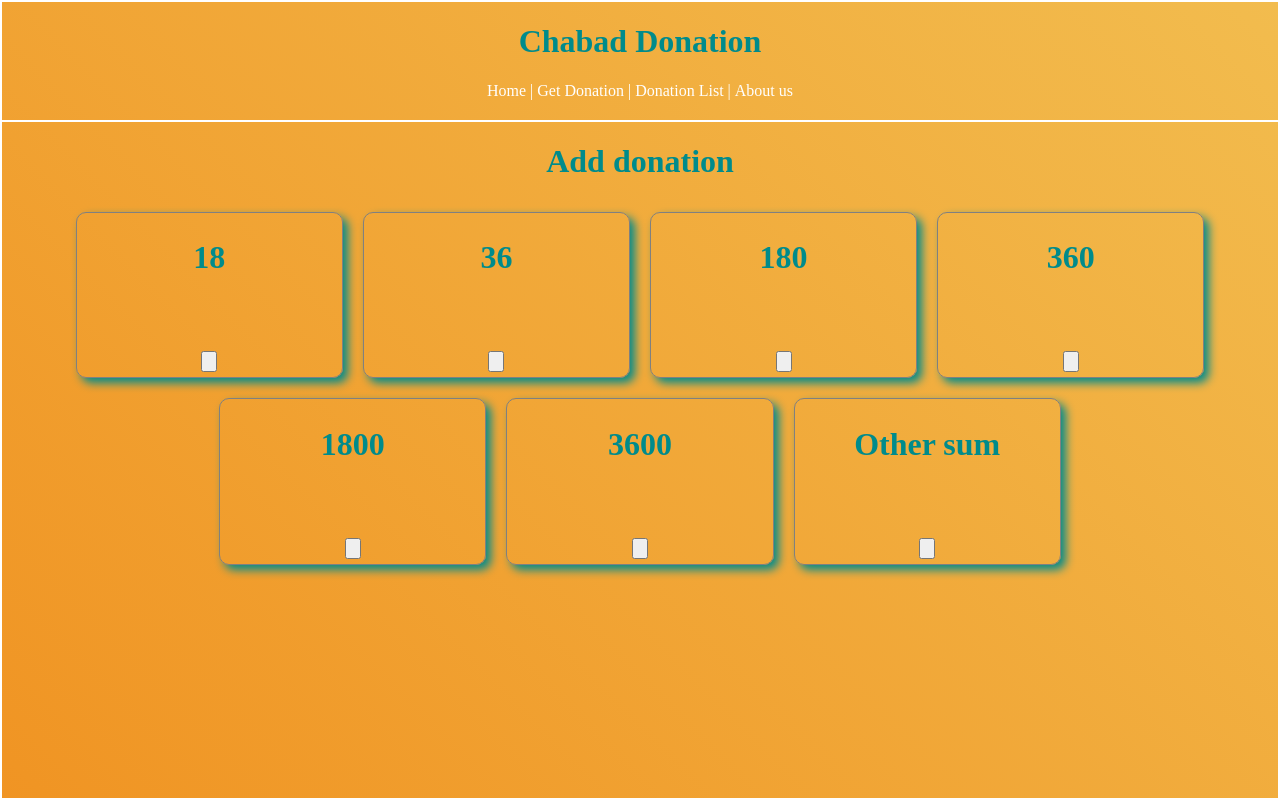
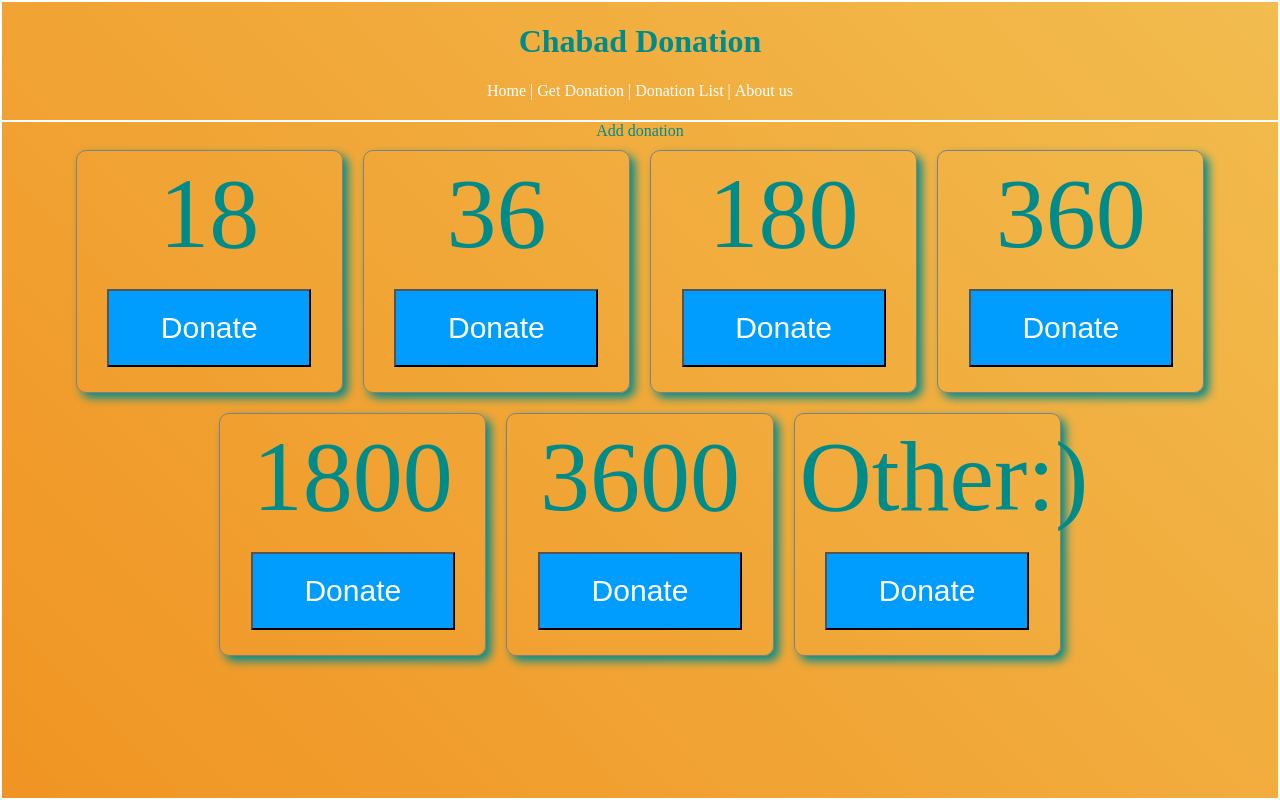
Before and after one commit to zeev-mindali/class-89, a React (Create React App) app in the folder react/my_donation/: page /add in a window 1280 px wide. Built offline with nearby package versions, Linux system fonts and the light colour scheme.

Commit message:
donation props and navigate

```diff
--- a/react/my_donation/src/Components/Pages/AddDonation/AddDonation.tsx
+++ b/react/my_donation/src/Components/Pages/AddDonation/AddDonation.tsx
@@ -5,7 +5,7 @@ function AddDonation(): JSX.Element {
   const paymentSums = [18, 36, 180, 360, 1800, 3600, 0];
   return (
     <div className="AddDonation">
-      <h1>Add donation</h1>
+      <div >Add donation</div>
       {paymentSums.map((item) => (
         <SingleDonation donationSum={item} />
       ))}
--- a/react/my_donation/src/Components/Pages/AddDonation/SingleDonation/SingleDonation.css
+++ b/react/my_donation/src/Components/Pages/AddDonation/SingleDonation/SingleDonation.css
@@ -1,3 +1,13 @@
 .SingleDonation {
-
 }
+button {
+  padding: 20px;
+  width: 80%;
+  margin-bottom: 20px;
+  font-size: 30px;
+  background-color: #009dff;
+  color: white;
+}
+.DonateSum {
+  font-size: 100px;
+}
--- a/react/my_donation/src/Components/Pages/AddDonation/SingleDonation/SingleDonation.tsx
+++ b/react/my_donation/src/Components/Pages/AddDonation/SingleDonation/SingleDonation.tsx
@@ -1,3 +1,4 @@
+import { useNavigate } from "react-router-dom";
 import "./SingleDonation.css";
 
 interface SingleProps {
@@ -5,13 +6,17 @@ interface SingleProps {
 }
 
 function SingleDonation(props: SingleProps): JSX.Element {
+  const navigate = useNavigate();
   return (
     <div className="SingleDonation Box">
-      <h1>{props.donationSum == 0 ? "Other sum" : props.donationSum}</h1>
+      <div className="DonateSum">
+        {props.donationSum === 0 ? "Other" : props.donationSum}
+        {props.donationSum === 0 && ":)"}
+      </div>
       <br />
-      <br />
-      <br />
-      <input type="button" />
+      <button onClick={() => navigate(`/info/${props.donationSum}`)}>
+        Donate
+      </button>
     </div>
   );
 }
--- a/react/my_donation/src/Components/Routes/MainRoute/MainRoute.tsx
+++ b/react/my_donation/src/Components/Routes/MainRoute/MainRoute.tsx
@@ -15,7 +15,7 @@ function MainRoute(): JSX.Element {
       <Routes>
         <Route path="/about" element={<AboutUs />} />
         <Route path="/add" element={<AddDonation />} />
-        <Route path="/info" element={<DonationInfo />} />
+        <Route path="/info/:sum" element={<DonationInfo />} />
         <Route path="/list" element={<DonationList />} />
         <Route path="/thanks" element={<ThankYou />} />
         <Route path="/" element={<MainPage />} />
```
